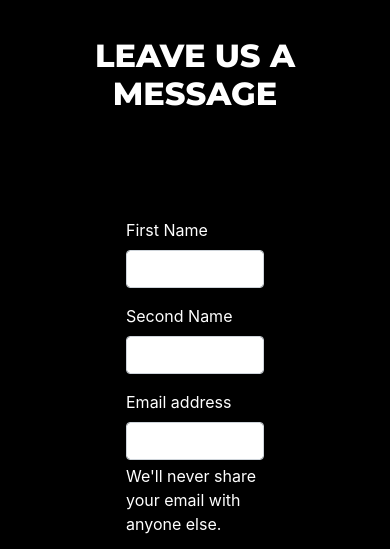
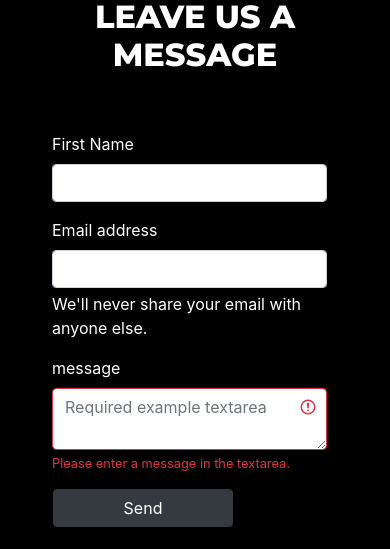
Before and after one commit to JUANCA99COL/portfolio-repo, a plain HTML site: page index.html in a window 390 px wide. Shown: the part 7002-7551 px from the top of the page. Drawn offline with nearby package versions, Linux system fonts and the light colour scheme; a script that the page names is missing; a web font is replaced by a local one.

Commit message:
responsive changes

```diff
--- a/css/style.css
+++ b/css/style.css
@@ -258,6 +258,24 @@ html,body {
     font-size: 18px; }
 
   .abt-me {
-    font-size: 35px; } }
+    font-size: 35px; }
+
+
+  .frm-w {
+    width: 275px;
+    margin-left: -74px;
+  }
+
+  .btn-dark {
+    margin-left: -73px;
+    width: 180px;
+  }
+
+  .myForm {
+    margin-top: -47px;
+  }
+
+
+  }
 
 /*# sourceMappingURL=style.css.map */
--- a/index.html
+++ b/index.html
@@ -61,6 +61,8 @@
 
           <div class="row clearfix">
 
+            <!-- summative  -->
+
             <div class="col-lg-6 col-sm-12">
               <a href="https://juanca99col.github.io/summative/" target="_blank">
               <img class="mockUps" src="img/smartmockups_kp4yleo5.png" alt="">
@@ -80,7 +82,7 @@
                 <a href="https://github.com/JUANCA99COL/summative"><h5 class="p-4 text-center">github link</h5></a>
             </div>
 
-            <!-- watches website -->
+            <!-- gym hidden -->
 
             <!-- <div class="col-lg-6 col-sm-12">
               <a href="https://juanca99col.github.io/gym-nz/" target="_blank">
@@ -247,33 +249,29 @@
 
 
       <div class="myForm py-5">
-        <h2 class="text-center">LEAVE US A MESSAGE</h2>
+        <h2 class="text-center mt-2">LEAVE US A MESSAGE</h2>
       </div>
       <form class="myForm p-5" id="section-2" action="https://formsubmit.co/40dd3d45641d3ba44879cd0a6337289a" method="POST">
-      <div class="mb-3">
+      <div class="mb-3 frm-w">
           <label for="exampleInputEmail1" class="form-label">First Name</label>
           <input type="text" name="name" class="form-control" id="exampleInputEmail1" aria-describedby="emailHelp">
       </div>
-      <div class="mb-3">
-          <label for="exampleInputEmail1" class="form-label">Second Name</label>
-          <input type="text" name="name" class="form-control" id="exampleInputEmail1" aria-describedby="emailHelp">
-      </div>
-      <div class="mb-3">
+      <div class="mb-3 frm-w">
           <label for="exampleInputEmail1" class="form-label">Email address</label>
           <input name="email" type="email" class="form-control" id="exampleInputEmail1" aria-describedby="emailHelp" required>
           <div id="emailHelp" class="form-text">We'll never share your email with anyone else.</div>
       </div>
-      <div class="mb-3">
+      <div class="mb-3 frm-w">
           <label for="validationTextarea" class="form-label">message</label>
           <textarea name="message" class="form-control is-invalid" id="validationTextarea" placeholder="Required example textarea" required></textarea>
           <div class="invalid-feedback">
               Please enter a message in the textarea.
           </div>
-          </div>
-      <div class="mb-3 form-check">
+      </div>
+      <!-- <div class="mb-3 ffrm-w orm-check">
           <input type="checkbox" class="form-check-input" id="exampleCheck1">
           <label class="form-check-label" for="exampleCheck1">Check me out</label>
-      </div>
+      </div> -->
         <button type="submit" class="btn btn-dark" value="Send Form">Send</button>
         <input type="hidden" name="_next" value="https://juanca99col.github.io/portfolio-repo/thankyou.html">
         <input type="hidden" name="_subject" value="New submission!">
```
